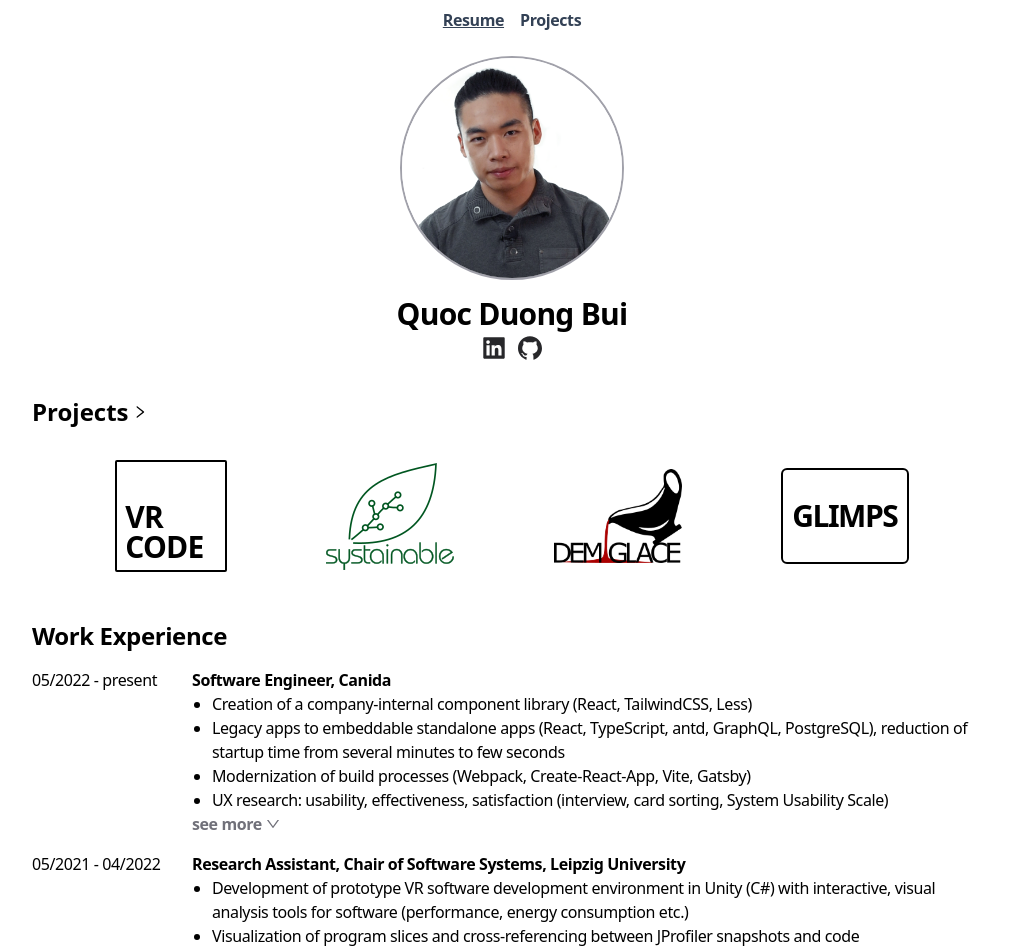
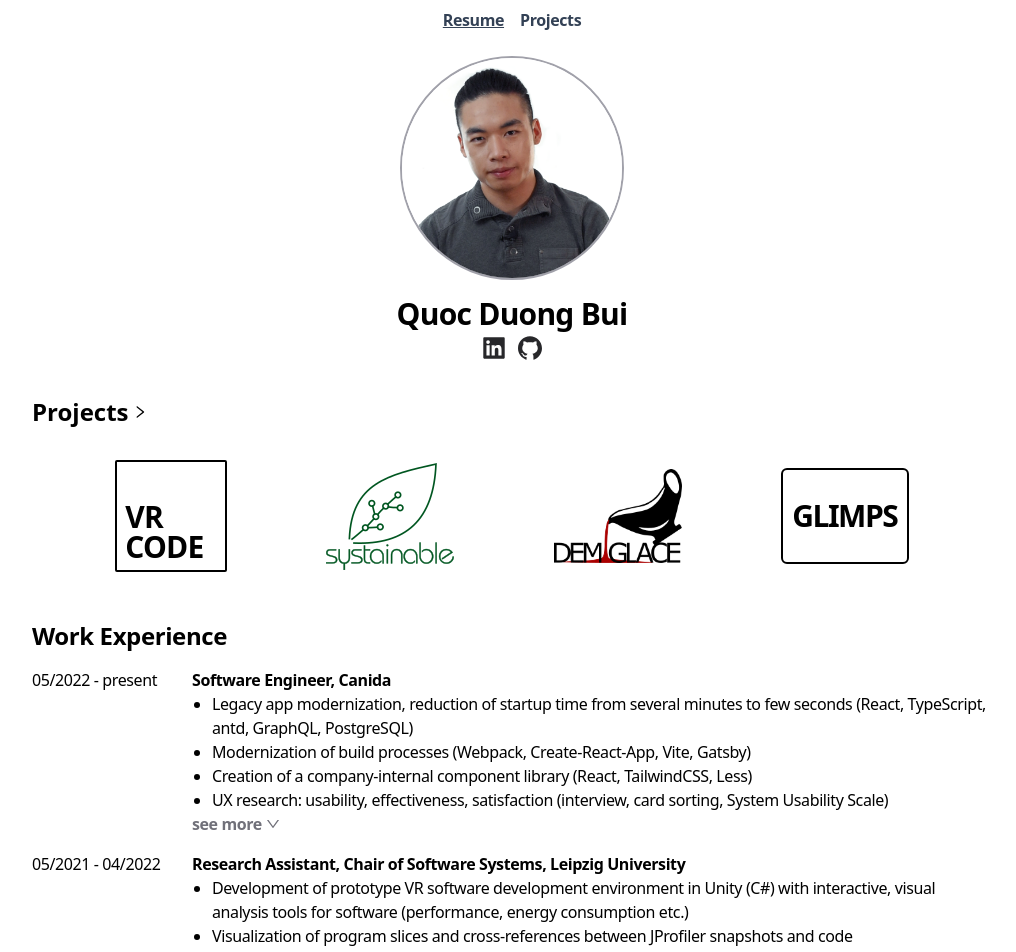
Before and after one commit to vanHekthor/portfolio, a Next.js app: page / in a window 1280 px wide. Shown: the top 952 px of the page, without its empty margins (128-1144 px from the left). Built offline with nearby package versions, Linux system fonts and the light colour scheme.

Commit message:
Improve resume content

```diff
--- a/src/pages/index.tsx
+++ b/src/pages/index.tsx
@@ -99,9 +99,9 @@ const Home: NextPage = () => {
                 timeSpan="05/2022 - present"
                 title="Software Engineer, Canida"
                 description={[
+                  "Legacy app modernization, reduction of startup time from several minutes to few seconds (React, TypeScript, antd, GraphQL, PostgreSQL)",
+                  "Modernization of build processes (Webpack, Create-React-App, Vite, Gatsby)",
                   "Creation of a company-internal component library (React, TailwindCSS, Less)",
-                  "Legacy apps to embeddable standalone apps (React, TypeScript, antd, GraphQL, PostgreSQL), reduction of startup time from several minutes to few seconds",
-                  "Modernization of build processes (Webpack, Create-React-App, Vite, Gatsby)",
                   "UX research: usability, effectiveness, satisfaction (interview, card sorting, System Usability Scale)",
                 ]}
                 rowClamp="2"
@@ -113,7 +113,7 @@ const Home: NextPage = () => {
                 title="Research Assistant, Chair of Software Systems, Leipzig University"
                 description={[
                   "Development of prototype VR software development environment in Unity (C#) with interactive, visual analysis tools for software (performance, energy consumption etc.)",
-                  "Visualization of program slices and cross-referencing between JProfiler snapshots and code",
+                  "Visualization of program slices and cross-references between JProfiler snapshots and code",
                   "Reproduction and containerization of research software (Docker)",
                   "User studies: design and execution (acquisition, quantitative and qualitative analysis)",
                 ]}
```
